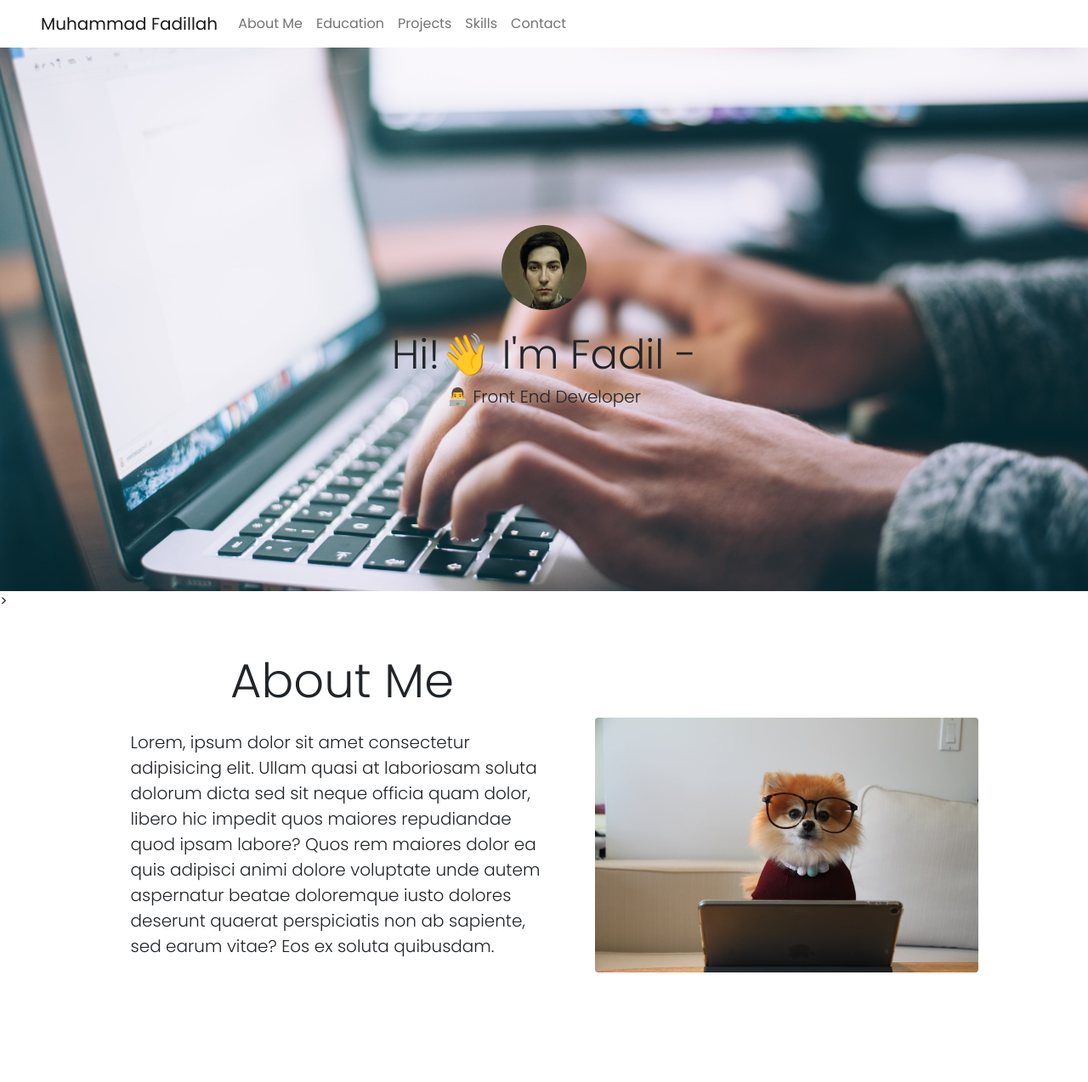
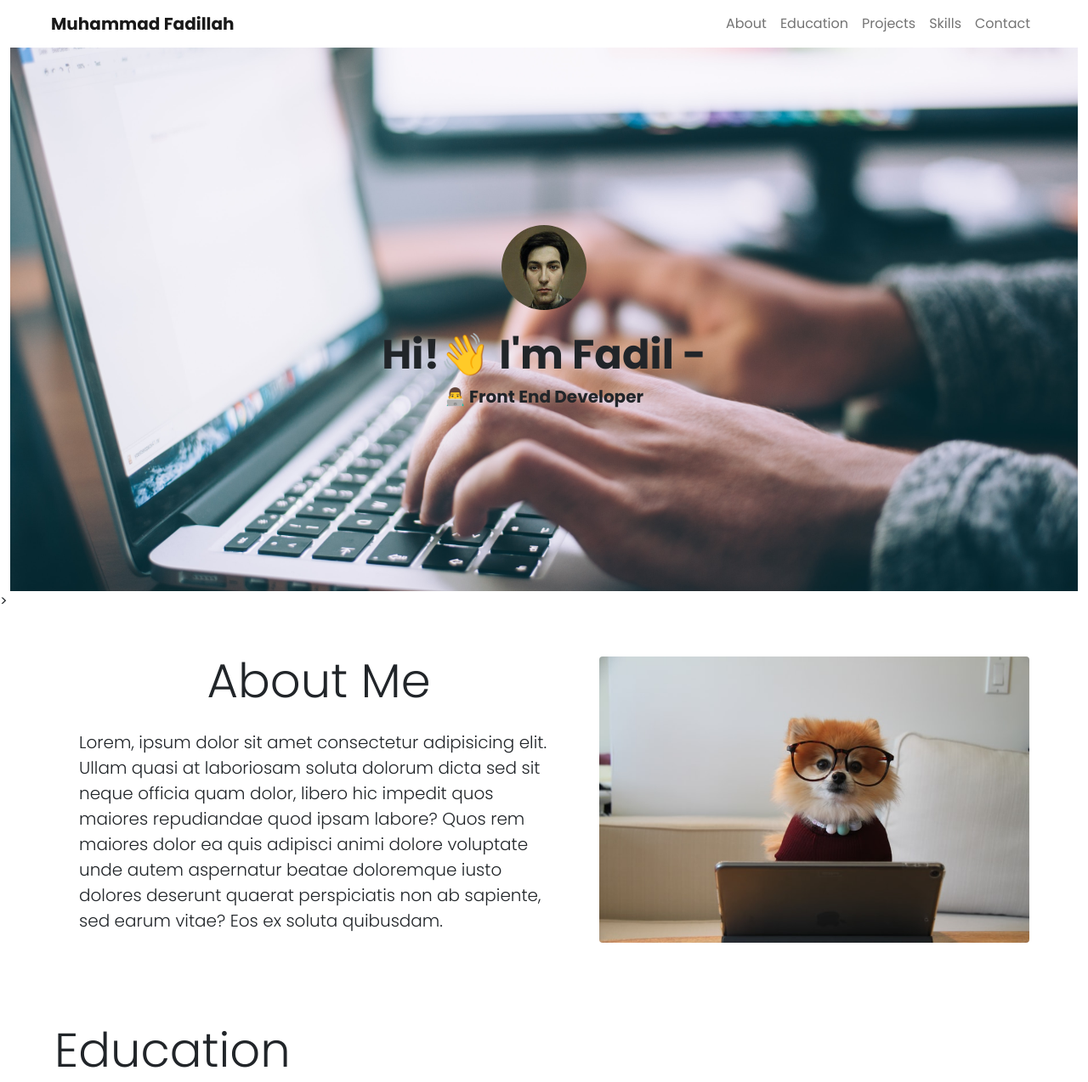
Before and after one commit to fadildillah/personal-web-dsc, a website built with webpack: page src/index.html in a window 1280 px wide. Shown: the top 1274 px of the page at 85% size. Built offline with nearby package versions, Linux system fonts and the light colour scheme.

Commit message:
fix responsive

```diff
--- a/src/scripts/components/about-me.js
+++ b/src/scripts/components/about-me.js
@@ -7,7 +7,7 @@ class AboutMe extends HTMLElement {
 
   render() {
     this.innerHTML = `
-        <div class="container about__me py-md-5">
+        <div class="container-fluid about__me py-5 px-3">
             <div class="row justify-content-md-center text-justify">
                 <div class="col col-sm-6 col-12">
                     <div class="d-flex flex-column mx-md-2">
@@ -18,7 +18,7 @@ class AboutMe extends HTMLElement {
                         </p>
                     </div>
                 </div>
-                <div class="col col-md-5 about__photo align-self-end">
+                <div class="col col-md-5 about__photo align-self-md-center">
                     <img src="${aboutPhoto}" alt="Gambar anjing dengan laptop" class="img-fluid rounded">
                 </div>
             </div>
--- a/src/scripts/components/app-bar.js
+++ b/src/scripts/components/app-bar.js
@@ -3,28 +3,28 @@ class AppBar extends HTMLElement {
     this.render();
   }
 
+
   render() {
     this.innerHTML = `
-            <nav class="navbar sticky-top navbar-expand-lg navbar-light bg-white px-lg-5">
-                <a class="navbar-brand d-flex align-items-center" href="#">
-                  <span class="font-weight-bold">Muhammad Fadillah</span>
+        <nav class="navbar sticky-top navbar-light bg-white px-lg-5">
+          <div class="container-fluid">
+            <a class="navbar-brand brand__name" href="#">
+              <span class="fw-bold">Muhammad Fadillah</span>
             </a>
-
-                <div class="collapse navbar-collapse float-end" id="navbarNav">
-                  <ul class="navbar-nav">
-                    <li class="nav-item">
-                      <a class="nav-link" href="#about">About Me</a>
+            <ul class="navbar-nav d-flex flex-row app__bar">
+              <li class="nav-item mx-2">
+                <a class="nav-link" href="#about">About</a>
               </li>
-                    <li class="nav-item">
+              <li class="nav-item mx-2">
                 <a class="nav-link" href="#education">Education</a>
               </li>
-                    <li class="nav-item">
+              <li class="nav-item mx-2">
                 <a class="nav-link" href="#project">Projects</a>
               </li>
-                    <li class="nav-item">
+              <li class="nav-item mx-2">
                 <a class="nav-link" href="#skills">Skills</a>
               </li>
-                    <li class="nav-item">
+              <li class="nav-item mx-2">
                 <a class="nav-link" href="#contact">Contact</a>
               </li>
             </ul>
--- a/src/scripts/components/contact-page.js
+++ b/src/scripts/components/contact-page.js
@@ -5,7 +5,7 @@ class ContactPage extends HTMLElement {
 
   render() {
     this.innerHTML = `
-      <div class="container py-sm-5 bg-light">
+      <div class="container-fluid py-3 px-md-5 bg-light">
         <h2 class="display-5">Contact</h2>
         <div class="py-sm-2">
             <p class="lead">Get in touch with me. <span><a href="mailto:fadillahm704@gmail.com">Send Email</a></span></p>
--- a/src/scripts/components/education-page.js
+++ b/src/scripts/components/education-page.js
@@ -7,17 +7,17 @@ class EducationPage extends HTMLElement {
 
     render() {
         this.innerHTML = `
-            <div class="container py-5">
-                <h2 class="display-4 pl-sm-5 my-4">Education</h2>
+            <div class="container-fluid py-3 px-3">
+                <h2 class="display-4 ps-md-5 my-4">Education</h2>
                 <div class="row py-3">
                     <div class="col-4 px-3">
                         <img src="${upnLogo}" class="img-fluid mx-auto d-block" width="125" height="125" alt="UPN Veteran Jakarta">
                     </div>
 
                     <div class="col-8 px-3">
-                        <h4 class="font-weight-bold">UPN Veteran Jakarta</h4>
+                        <h4 class="fw-bold">UPN Veteran Jakarta</h4>
                         <p class="lead">S1 Informatika - Fakultas Ilmu Komputer</p>
-                        <p class="">2018 - Present</p>
+                        <p>2018 - Present</p>
                     </div>
                 </div>
 
@@ -27,9 +27,9 @@ class EducationPage extends HTMLElement {
                     </div>
 
                     <div class="col-8 px-3">
-                        <h4 class="font-weight-bold">UPN Veteran Jakarta</h4>
+                        <h4 class="fw-bold">UPN Veteran Jakarta</h4>
                         <p class="lead">S1 Informatika - Fakultas Ilmu Komputer</p>
-                        <p class="">2018 - Present</p>
+                        <p>2018 - Present</p>
                     </div>
                 </div>
             </div>
--- a/src/scripts/components/hero-page.js
+++ b/src/scripts/components/hero-page.js
@@ -7,11 +7,13 @@ class HeroPage extends HTMLElement {
 
   render() {
     this.innerHTML = `
+      <div class="container-fluid">
         <div class="jumbotron hero__image d-flex flex-column justify-content-center">
             <img src="${profpic}" class="rounded-circle mx-auto d-block" alt="Foto Profil" width="100" height="100">
-            <h1 class="display-5 text-center font-weight-bold pt-md-4">Hi!👋 I'm Fadil -</h1>
-            <p class="h1 lead text-center font-weight-bold">👨‍💻 Front End Developer</p>
+            <h1 class="display-5 text-center fw-bold pt-md-4">Hi!👋 I'm Fadil -</h1>
+            <p class="h1 lead text-center fw-bold">👨‍💻 Front End Developer</p>
         </div>
+      </div>
     `;
   }
 }
--- a/src/scripts/components/project-page.js
+++ b/src/scripts/components/project-page.js
@@ -7,7 +7,7 @@ class ProjectPage extends HTMLElement {
 
   render() {
     this.innerHTML = `
-        <div class="container py-sm-5">
+        <div class="container-fluid py-5 px-md-5">
             <h2 class="display-4 text-end">Projects</h2>
             <div class="row justifiy-content-md-center my-sm-3">
                 <div class="col col-sm-6 col-12">
--- a/src/styles/main.css
+++ b/src/styles/main.css
@@ -19,13 +19,21 @@ body {
 .skills__list {
     display: grid;
     grid-template-columns: repeat(4, minmax(125px, 1fr));
-    grid-gap: 1rem;
+    gap: 1rem;
     justify-items: center;
 }
 
 @media only screen and (max-width: 576px) {
+    .brand__name {
+        display: none;
+    }
+
     .skills__list {
         grid-template-columns: 1fr;
+    }
+
+    .app__bar {
+        display: none;
     }
 
     .skills__item {
@@ -33,14 +41,9 @@ body {
     }
 }
 
-@media only screen and (max-width: 768px) {
-
-    .skills__list {
-        grid-template-columns: 1fr;
-    }
+@media only screen and (max-width: 576px) {
 
     .about__photo {
         display: none;
     }
-
 }
```
Lines whose indentation alone changed are shown as unchanged.
